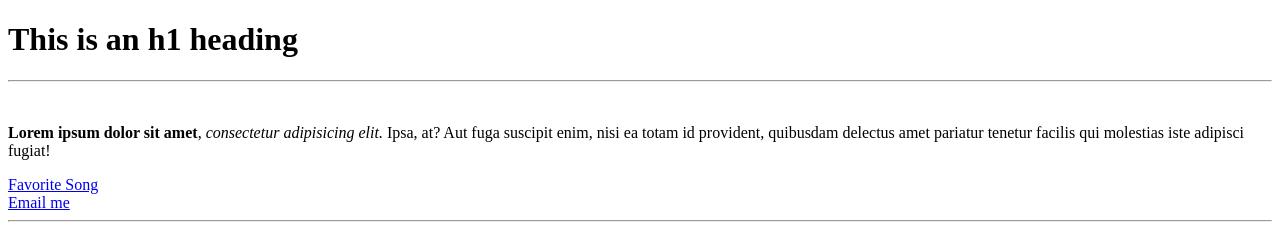
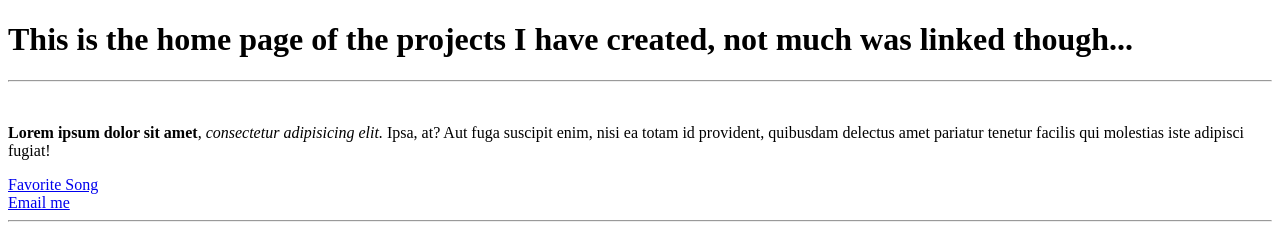
Before and after one commit to Invisible-guy/Html-CSS-beginner-projects, a plain HTML site: page Html and CSS Practice/index.html in a window 1280 px wide. Shown: the top 238 px of the page. Drawn offline with Linux system fonts and the light colour scheme.

Commit message:
Update index.html

```diff
--- a/Html and CSS Practice/index.html
+++ b/Html and CSS Practice/index.html
@@ -5,7 +5,7 @@
         <link rel="icon" type="image/jpg" href="images/Blueberry copy.jpg">
     </head>
     <body>
-        <h1>This is an h1 heading</h1>
+        <h1>This is the home page of the projects I have created, not much was linked though...</h1>
         <hr>
         <br>
         <p>
```
